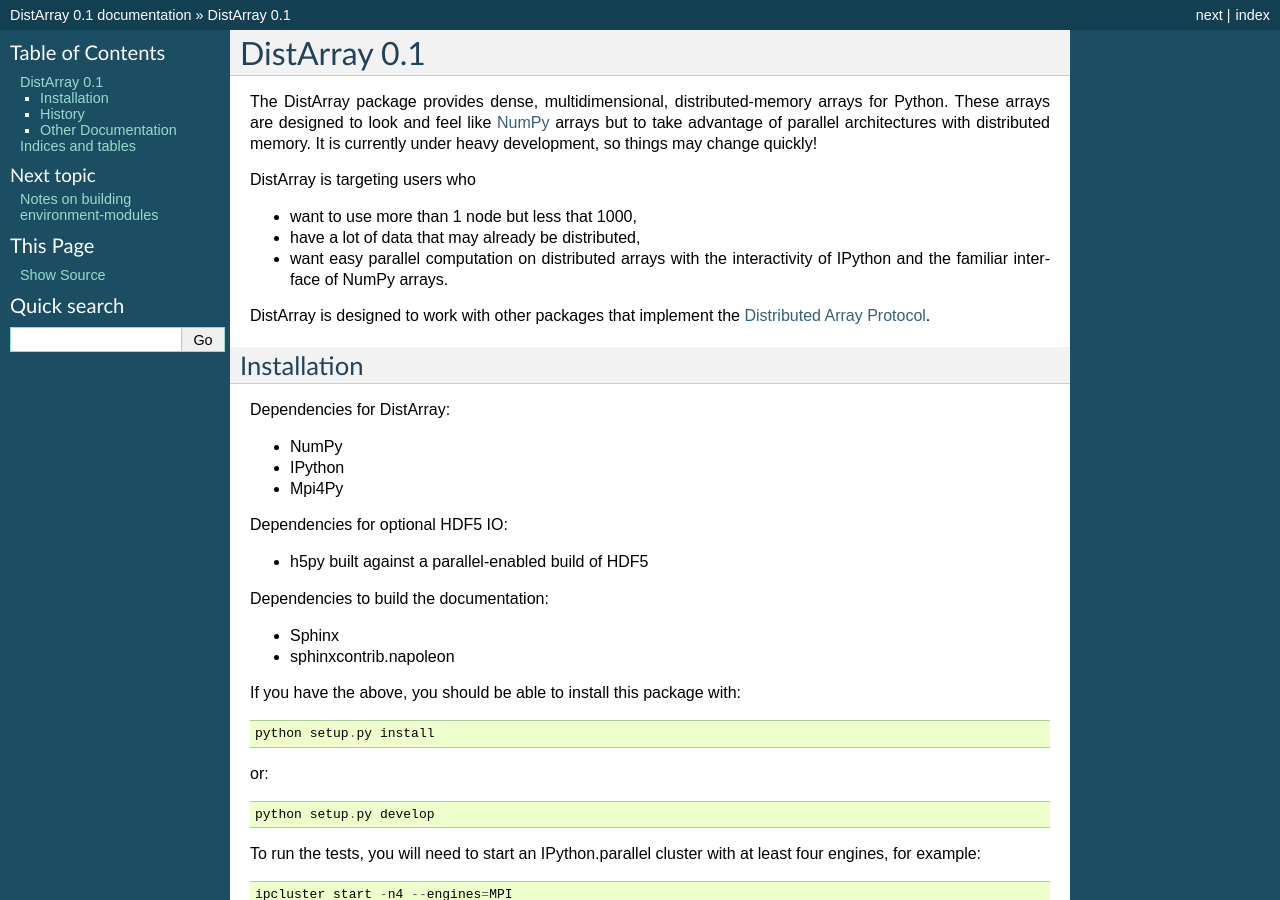
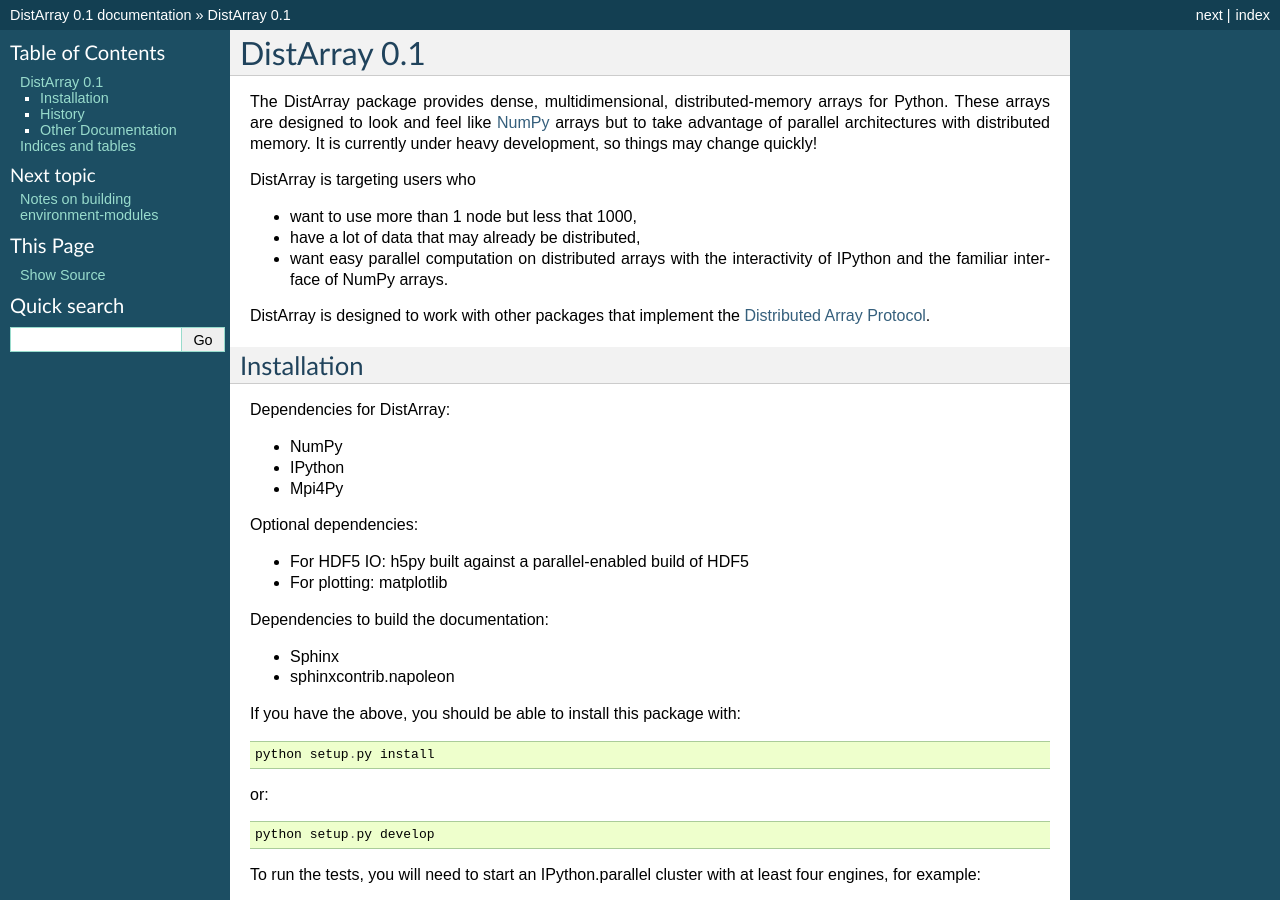
Before and after one commit to enthought/distarray, a Sphinx documentation site: the page built from docs/source/index.rst, in a window 1280 px wide and 900 px high. Built offline with Sphinx 7.4.7, drawn with Linux system fonts in a browser that asks for light colours; formulas are drawn with MathJax 3.

Commit message:
Mention optional matplotlib dependency.

```diff
--- a/docs/source/index.rst
+++ b/docs/source/index.rst
@@ -34,9 +34,10 @@
 * IPython
 * Mpi4Py
 
-Dependencies for optional HDF5 IO:
+Optional dependencies:
 
-* h5py built against a parallel-enabled build of HDF5
+* For HDF5 IO: h5py built against a parallel-enabled build of HDF5
+* For plotting: matplotlib
 
 Dependencies to build the documentation:
 
```
